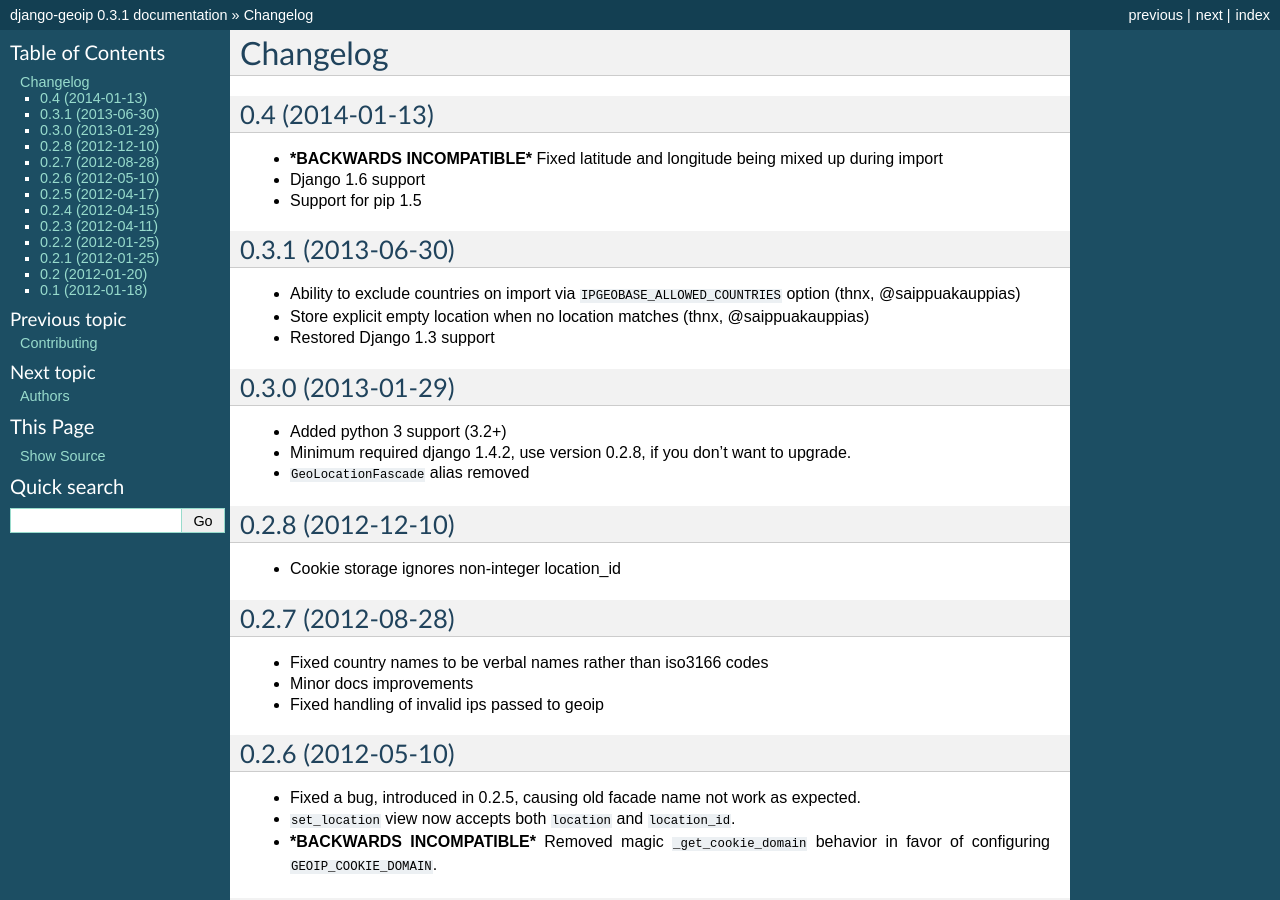
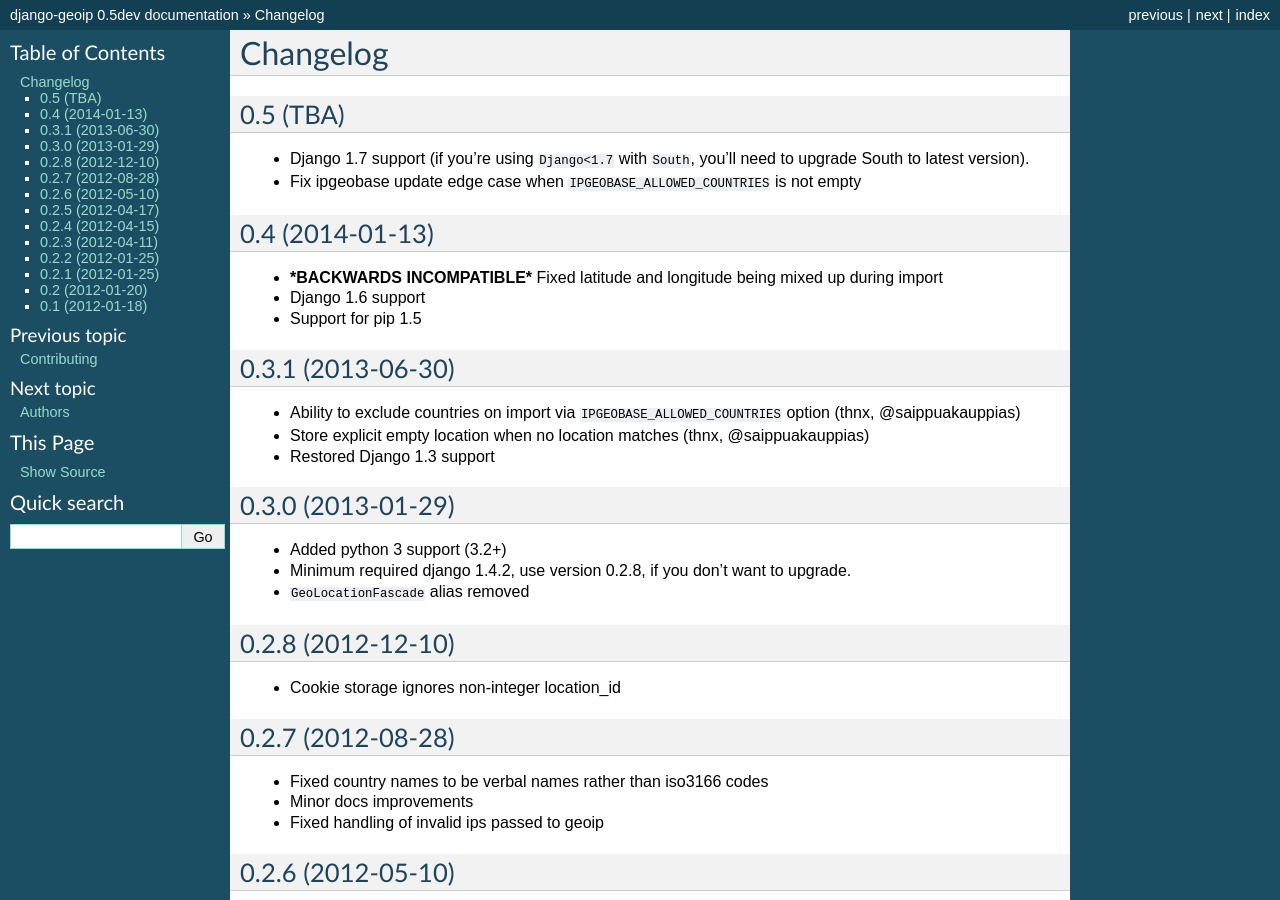
Before and after one commit to futurecolors/django-geoip, a Sphinx documentation site: the page built from docs/changelog.rst, in a window 1280 px wide and 900 px high. Built offline with Sphinx 7.4.7, drawn with Linux system fonts in a browser that asks for light colours; some of the changed text lies outside the part shown.

Commit message:
Next version changelog

```diff
--- a/docs/changelog.rst
+++ b/docs/changelog.rst
@@ -1,5 +1,11 @@
 Changelog
 =========
+
+0.5 (TBA)
+---------
+* Django 1.7 support (if you're using ``Django<1.7`` with ``South``, you'll need to upgrade South to latest version).
+* Fix ipgeobase update edge case when ``IPGEOBASE_ALLOWED_COUNTRIES`` is not empty
+
 
 0.4 (2014-01-13)
 ----------------
--- a/docs/conf.py
+++ b/docs/conf.py
@@ -49,9 +49,9 @@
 # built documents.
 #
 # The short X.Y version.
-version = '0.3.1'
+version = '0.5dev'
 # The full version, including alpha/beta/rc tags.
-release = '0.3.1'
+release = '0.5dev'
 
 # The language for content autogenerated by Sphinx. Refer to documentation
 # for a list of supported languages.
--- a/setup.py
+++ b/setup.py
@@ -7,7 +7,7 @@
 
 setup(
     name='django-geoip',
-    version='0.4',
+    version='0.5dev',
     author='Ilya Baryshev',
     author_email='baryshev@gmail.com',
     packages=find_packages(exclude="tests"),
```
